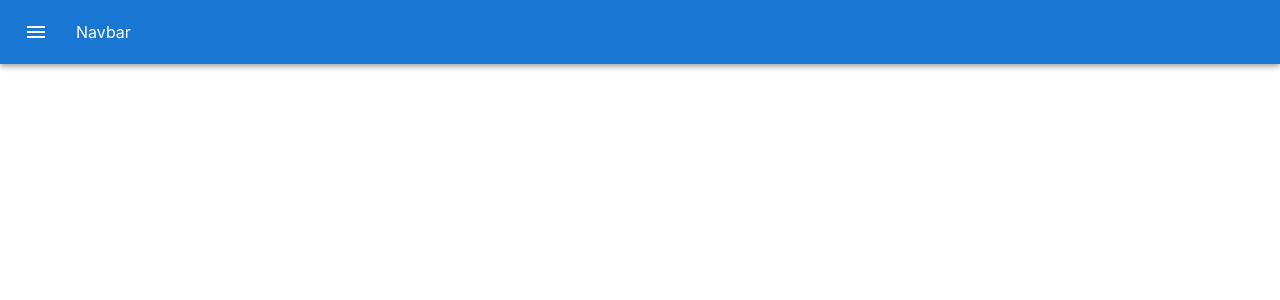
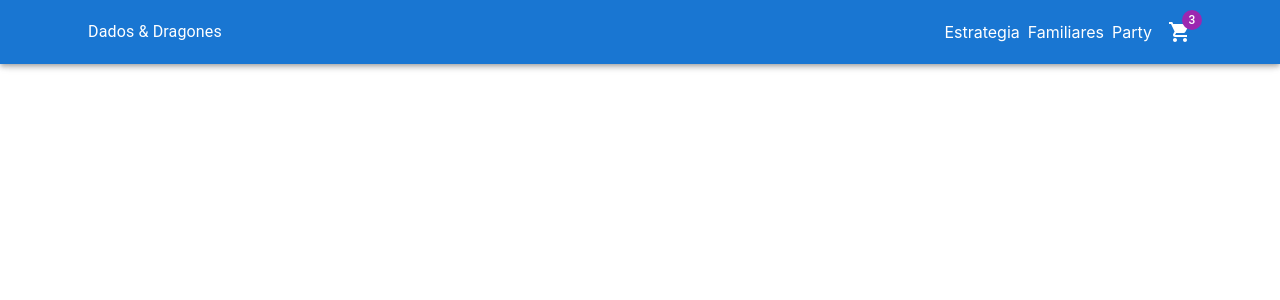
Before and after one commit to pazspera/curso-react-coderhouse, a React (Vite) app: page / in a window 1280 px wide. Shown: the top 300 px of the page. Built offline with nearby package versions, Linux system fonts and the light colour scheme.

Commit message:
Agregado CartWidget

```diff
--- a/src/App.jsx
+++ b/src/App.jsx
@@ -1,5 +1,5 @@
 import './App.css';
-import NavBar from "./NavBar/NavBar";
+import NavBar from "./components/NavBar/NavBar";
 
 function App() {
   return (
--- a/src/NavBar/NavBar.jsx
+++ /dev/null
@@ -1,23 +0,0 @@
-import AppBar from '@mui/material/AppBar';
-import IconButton from '@mui/material/IconButton';
-import MenuIcon from '@mui/icons-material/Menu';
-import Toolbar from '@mui/material/Toolbar';
-
-export default function NavBar() {
-  return (
-    <AppBar>
-        <Toolbar>
-            <IconButton
-                size="large"
-                edge="start"
-                color="inherit"
-                aria-label="open drawer"
-                sx={{ mr: 2 }}
-            >
-                <MenuIcon />
-            </IconButton>
-            <p>Navbar</p>
-        </Toolbar>
-    </AppBar>
-  );
-}
--- /dev/null
+++ b/src/components/CartWidget/CartWidget.jsx
@@ -0,0 +1,13 @@
+import ShoppingCartIcon from '@mui/icons-material/ShoppingCart';
+import {Badge} from "@mui/material"
+
+export default function CartWidget() {
+    return (
+        <>
+            <Badge badgeContent={3} color='secondary'>
+                <ShoppingCartIcon   fontSize="medium"
+                sx={{ marginLeft: 2, }} />
+            </Badge>
+        </>
+    );
+}
--- /dev/null
+++ b/src/components/NavBar/NavBar.css
@@ -0,0 +1,16 @@
+.navbar-container {
+    display: flex;
+    justify-content: space-between;
+    align-items: end;
+}
+
+a.navbar-link {
+    color: white;
+    margin-left: 8px;
+}
+
+a.navbar-link:hover {
+    color: darkslateblue;
+    text-decoration: none;
+    cursor: pointer;
+}
--- /dev/null
+++ b/src/components/NavBar/NavBar.jsx
@@ -0,0 +1,26 @@
+import './Navbar.css';
+import { AppBar, Box, Container, Link, Toolbar, Typography } from "@mui/material";
+import CartWidget from '../CartWidget/CartWidget';
+
+export default function NavBar() {
+  return (
+    <AppBar>
+        <Container>
+          <Toolbar className="navbar-container">
+              <Typography
+                variant="subtitle1"
+                component="p"
+              >
+                Dados & Dragones
+              </Typography>
+              <Box sx={{ display: 'flex', alignItems: 'center', }}>
+                <Link className="navbar-link">Estrategia</Link>
+                <Link className="navbar-link">Familiares</Link>
+                <Link className="navbar-link">Party</Link>
+                <CartWidget/>
+              </Box>
+          </Toolbar>
+        </Container>
+    </AppBar>
+  );
+}
```
